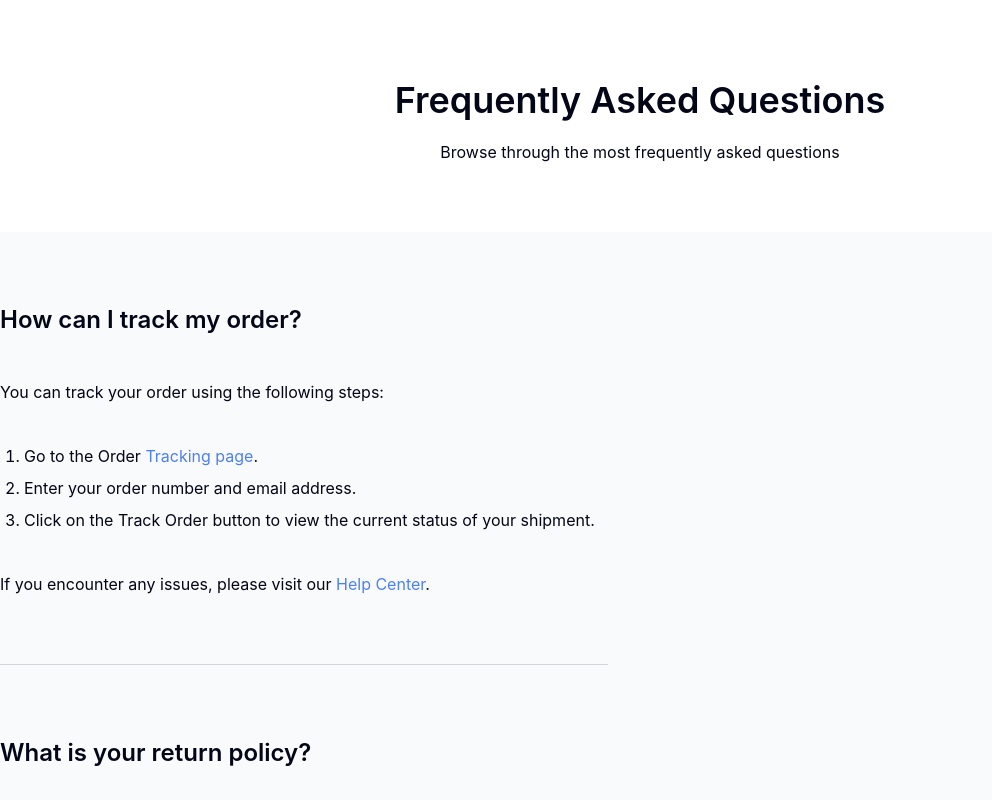
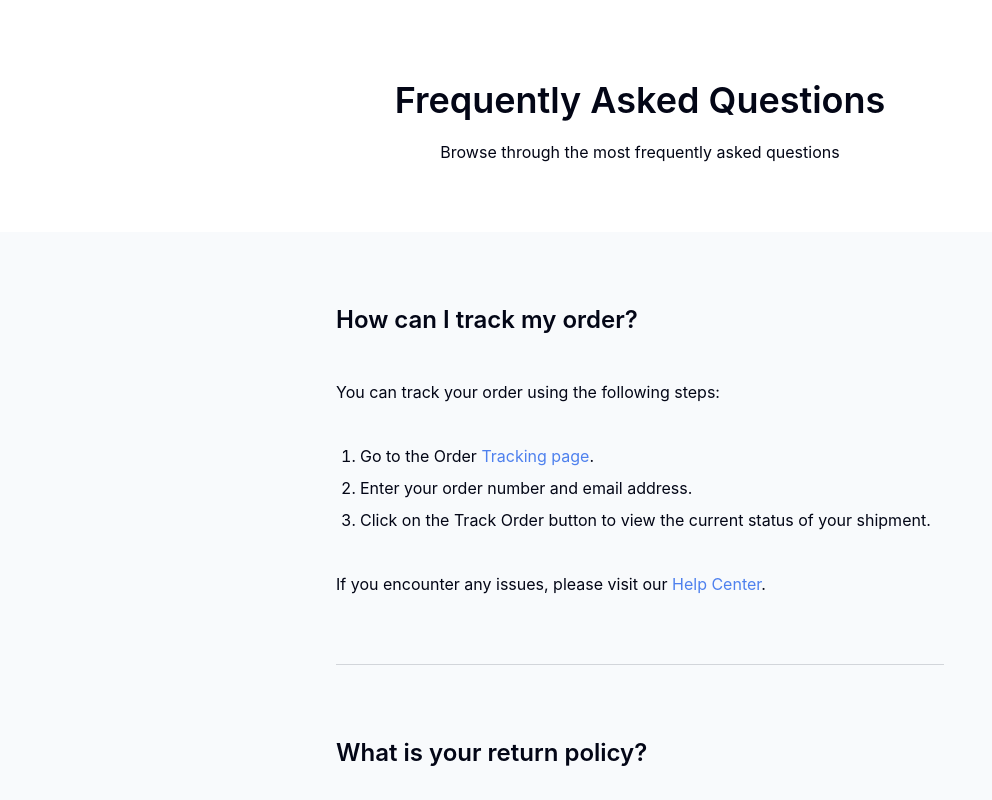
Before and after one commit to gloriazaodyardy/Simple-FAQ-Page, a Vue app: page / in a window 1280 px wide. Shown: the top 800 px of the page, without its empty margins (0-992 px from the left). Built offline with nearby package versions, Linux system fonts and the light colour scheme.

Commit message:
Centering FAQ content

```diff
--- a/src/App.vue
+++ b/src/App.vue
@@ -60,7 +60,7 @@ section.FAQSection:first-of-type {
   flex-direction: column;
 }
 
-@media (min-width:768px) {
+@media (min-width>768px) {
   .FAQSections {
     margin-inline: 0;
   }
--- a/src/assets/main.css
+++ b/src/assets/main.css
@@ -55,7 +55,7 @@ main {
   flex: 1;
   padding: 4rem 0;
   flex-direction: column;
-  justify-content: center;
+  place-items: center;
 }
 footer {
   text-align: center;
```
